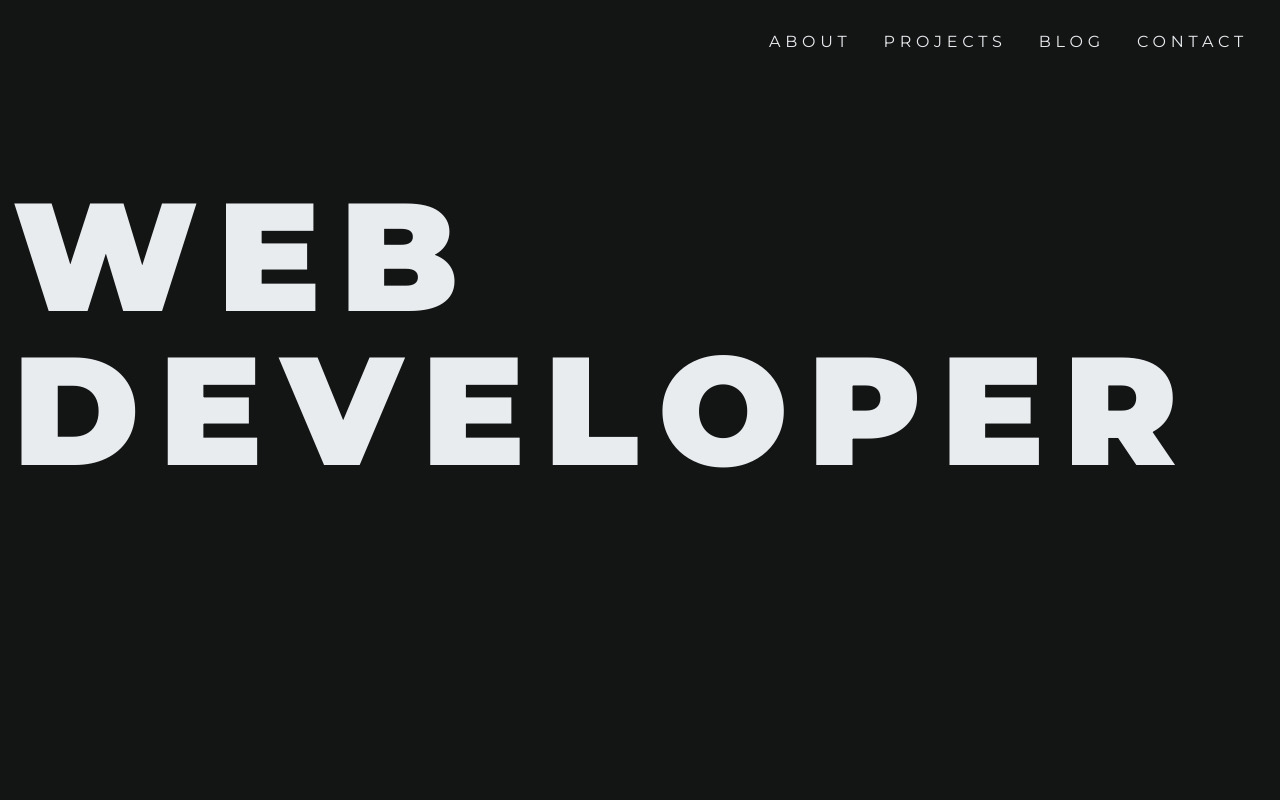
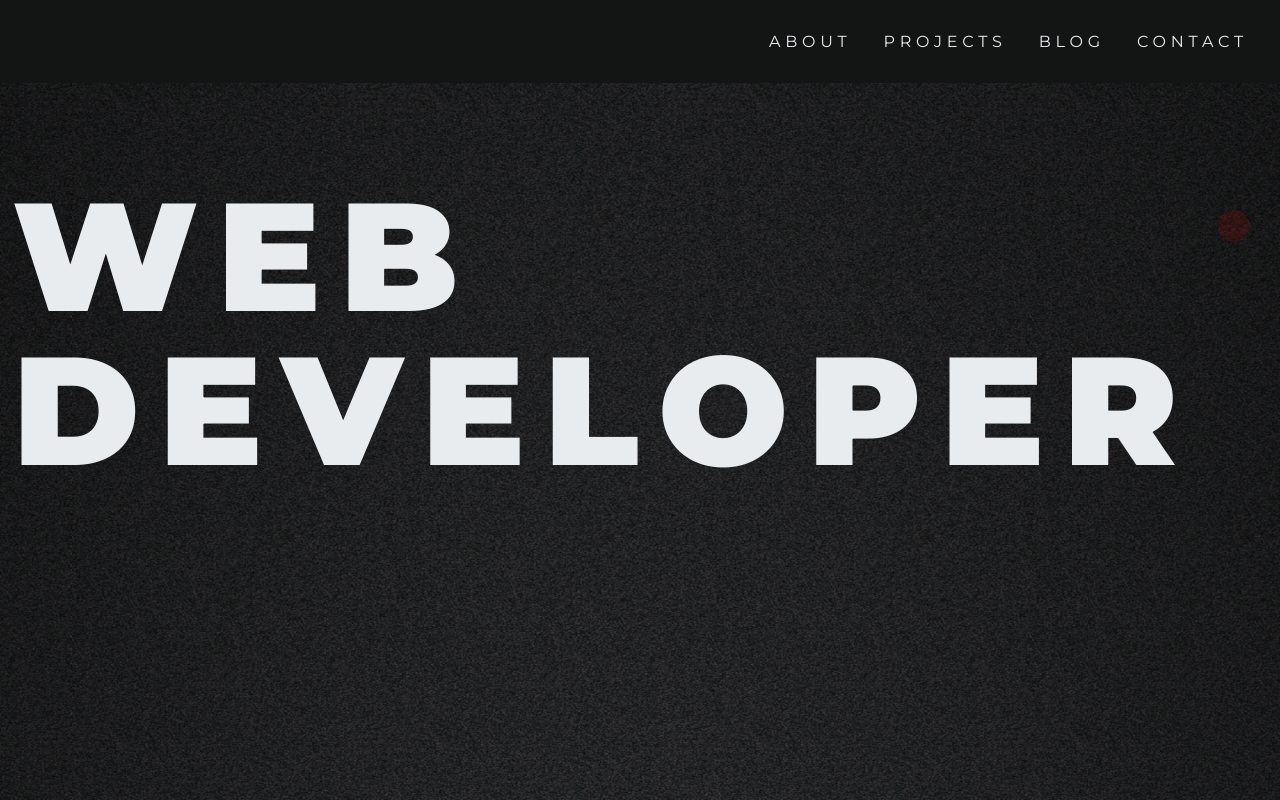
Before and after one commit to kapantzak/portfolio, a Next.js app: page / in a window 1280 px wide. Shown: the top 800 px of the page. Built offline with nearby package versions, Linux system fonts and the light colour scheme.

Commit message:
Add noice effect

```diff
--- a/components/Intro.js
+++ b/components/Intro.js
@@ -36,7 +36,7 @@ const Intro = () => {
       style={{ transform: `translateY(${scrollPosition / 1.4}px)` }}
     >
       <div
-        className={styles.word}
+        className={styles.firstWord}
         style={{ letterSpacing: `calc(1.5vw + ${scrollPosition / 10}px)` }}
       >
         <Fadeout
@@ -46,7 +46,7 @@ const Intro = () => {
         />
       </div>
       <div
-        className={styles.word}
+        className={styles.secondWord}
         style={{ letterSpacing: `calc(1.5vw + ${scrollPosition / 20}px)` }}
       >
         <Fadeout
@@ -57,6 +57,7 @@ const Intro = () => {
           )}
         />
       </div>
+      <div className={styles.recording} />
     </div>
   );
 };
--- a/layouts/BaseLayout.js
+++ b/layouts/BaseLayout.js
@@ -5,7 +5,12 @@ const BaseLayout = ({ children }) => {
   return (
     <>
       <Header />
-      <main className={styles.main}>{children}</main>
+      <main className={styles.main}>
+        <div className={styles.noiseWrapper}>
+          <div className={styles.noise} />
+        </div>
+        {children}
+      </main>
       {/* <footer>Footer</footer> */}
     </>
   );
--- a/styles/About.module.scss
+++ b/styles/About.module.scss
@@ -1,11 +1,13 @@
 @import "./variables.scss";
 
 .wrapper {
+    position: relative;
     margin-top: 50vh;
     padding: 10vh 5vw;
     min-height: 100vh;
     background-color: $white;
     color: $black;
+    z-index: 20;
 }
 
 .header {
@@ -23,7 +25,7 @@
 
 .secondaryHeader {
     font-family: 'Montserrat', sans-serif;
-    font-size: 2.5vw;
+    font-size: 3vw;
     font-weight: 100;
     line-height: 1.5;
     text-transform: uppercase;
--- a/styles/BaseLayout.module.scss
+++ b/styles/BaseLayout.module.scss
@@ -1,3 +1,71 @@
 .main {
+  position: relative;
   padding-top: 100px;
 }
+
+.noiseWrapper {
+  position: absolute;
+  left: 0;
+  top: 0;
+  width: 100%;
+  height: 100%;
+  overflow: hidden;
+  z-index: 10;
+}
+
+.noiseWrapper::after {
+  content: '';
+    position: absolute;
+    top: 0;
+    right: 0;
+    bottom: 0;
+    left: 0;
+    background: radial-gradient(ellipse at center, rgba(0,0,0,0) 0%,rgba(0,0,0,0.55))
+}
+
+.noise {
+  position: absolute;
+  top: -500px;
+  right: -500px;
+  bottom: -500px;
+  left: -500px;
+  background: transparent url('/images/noise.png') 0 0;
+  background-size: 320px 320px;
+	opacity: .35;
+	animation: noise 1s steps(8,end) infinite both;
+}
+
+@keyframes noise {
+  0% {
+    transform: translateX(0px,0px); }
+  10% {
+    transform: translate(-100px, 100px);
+  }
+  20% {
+    transform: translate(150px, -100px);
+  }
+  30% {
+    transform: translate(-100px,100px);
+  }
+  40% {
+    transform: translate(100px, -150px);
+  }
+  50% {
+    transform: translate(-100px, 200px);
+  }
+  60% {
+    transform: translate(-200px, -100px);
+  }
+  70% {
+    transform: translateY(50px, 100px);
+  }
+  80% {
+    transform: translate(100px, -150px);
+  }
+  90% {
+    transform: translate(0px, 200px);
+  }
+  100% {
+    transform: translate(-100px, 100px);
+  }
+}
--- a/styles/Intro.module.scss
+++ b/styles/Intro.module.scss
@@ -2,6 +2,7 @@
 
 .wrapper {
     width: 100%;
+    position: relative;
     display: flex;
     flex-direction: column;
     justify-content: space-between;
@@ -12,8 +13,88 @@
     font-weight: 900;
     line-height: 1;
     overflow: hidden;
+    z-index: 20;
 }
 
-.word {
+.firstWord {
     display: flex;
+    animation-name: flickering;
+    animation-duration: 1500ms;
+    animation-delay: 500ms;
+    animation-timing-function: ease-in-out;
+    animation-fill-mode: forwards;
+    opacity: 0;
 }
+
+.secondWord {
+    display: flex;
+    animation-name: flickering;
+    animation-duration: 1500ms;
+    animation-delay: 530ms;
+    animation-timing-function: ease-in-out;
+    animation-fill-mode: forwards;
+    opacity: 0;
+}
+
+.recording {
+    position: fixed;
+    top: 30px;
+    right: 30px;
+    width: 2.5vw;
+    height: 2.5vw;
+    border-radius: 100%;
+    background-color: red;
+    animation-name: blinking;
+    animation-duration: 1500ms;
+    animation-delay: 2600ms;
+    animation-iteration-count: infinite;
+    opacity: 0;
+}
+
+@keyframes flickering {
+    0% {
+        opacity: 0;
+    }
+    10% {
+        opacity: 1;
+    }
+    15% {
+        opacity: 0;
+    }
+    40% {
+        opacity: 1;
+    }
+    60% {
+        opacity: 0;
+    }
+    65% {
+        opacity: 1;
+    }
+    68% {
+        opacity: 0;
+    }
+    70% {
+        opacity: 1;
+    }
+    80% {
+        opacity: 0;
+    }
+    90% {
+        opacity: 1;
+    }
+    100% {
+        opacity: 1;
+    }
+}
+
+@keyframes blinking {
+    0% {
+        opacity: 0;
+    }
+    50% {
+        opacity: 1;
+    }
+    100% {
+        opacity: 0;
+    }
+}
```
Also changed, not shown: public/images/noise.png (added).
